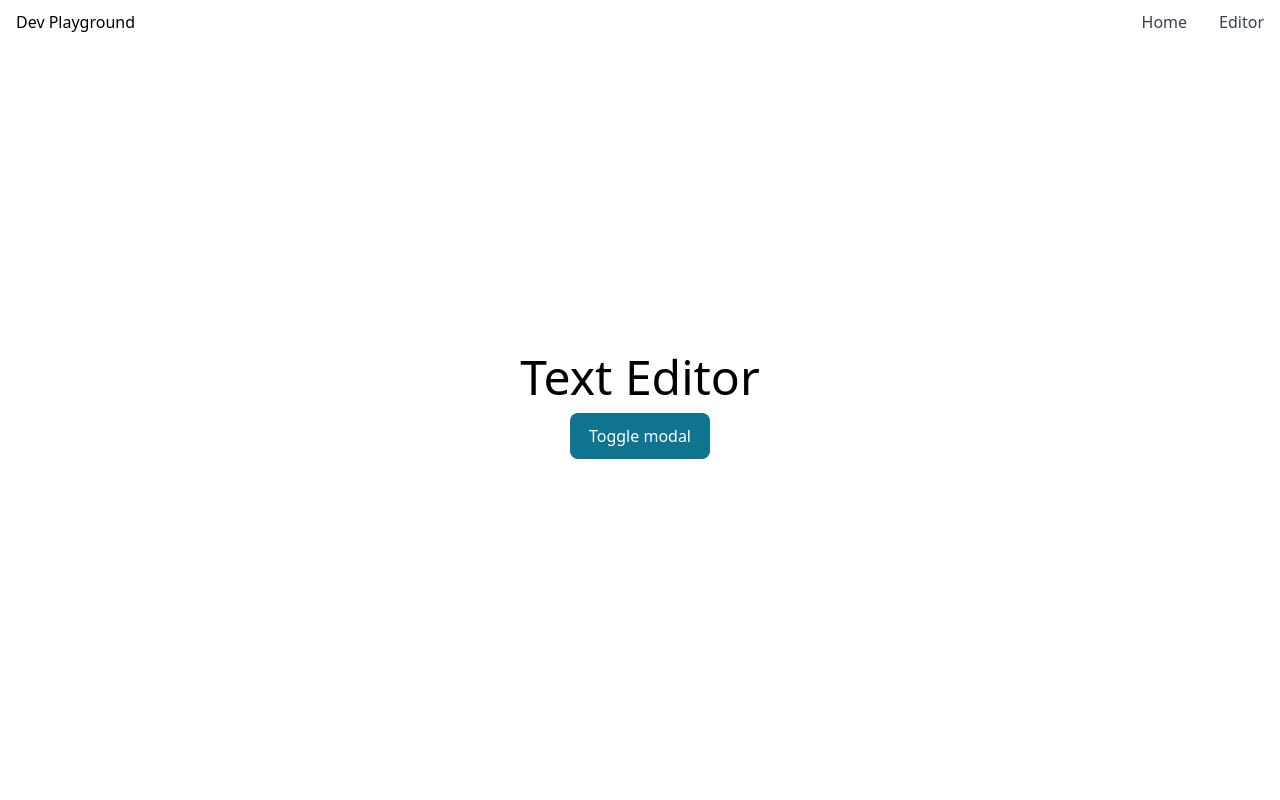
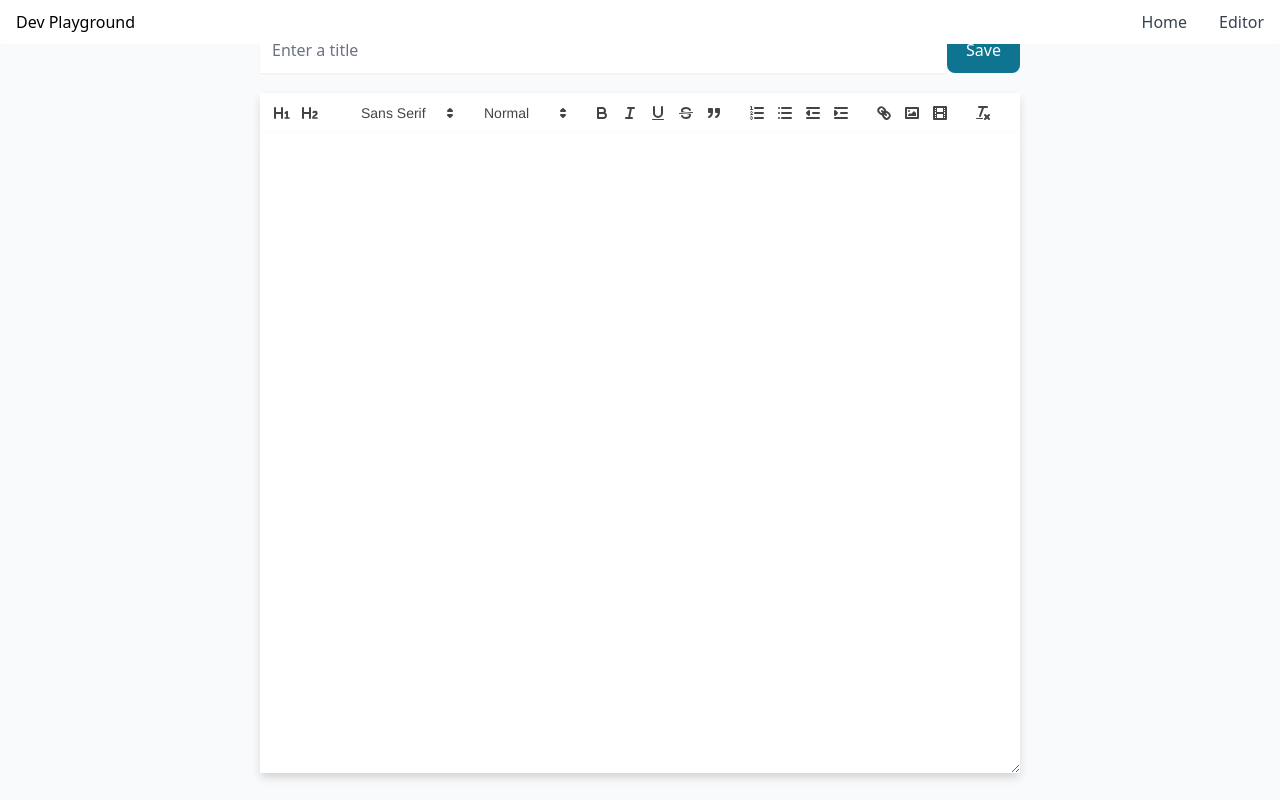
Before and after one commit to Masteesol/devplayground, a Next.js app: page /editor in a window 1280 px wide. Built offline with nearby package versions, Linux system fonts and the light colour scheme.

Commit message:
redid the editor without modal

```diff
--- a/components/PageLayout/index.js
+++ b/components/PageLayout/index.js
@@ -4,7 +4,7 @@ import Nav from "../Nav";
 
 const index = ({ children }) => {
   return (
-    <FlexColContainer className="w-full min-h-[100vh]">
+    <FlexColContainer className="w-full min-h-[100vh] bg-slate-50">
       <Nav />
       <FlexColContainer className="max-w-[1980px] w-full mx-auto px-3 xl:px-10">
         {children}
--- a/components/TextEditor/index.js
+++ b/components/TextEditor/index.js
@@ -3,7 +3,10 @@ import dynamic from "next/dynamic";
 import { useState } from "react";
 import "react-quill/dist/quill.snow.css";
 import styled from "styled-components";
-import { FlexColContainer } from "../styled-global-components";
+import {
+  FlexRowContainer,
+  FlexColContainer,
+} from "../styled-global-components";
 
 const QuillNoSSRWrapper = dynamic(import("react-quill"), {
   ssr: false,
@@ -32,12 +35,28 @@ const modules = {
 
 const StyledQuillContainer = styled.div`
   .ql-editor {
-    min-height: 200px;
-    resize: vertical;
+    box-shadow: 0px 5px 9px -1px #d0d0d0;
+    min-height: 80vh;
+    resize: both;
+  }
+
+  .ql-toolbar,
+  .ql-editor {
+    background-color: white;
+    box-shadow: 0px 5px 9px -1px #d0d0d0;
+  }
+  .ql-snow,
+  .ql-editor,
+  .ql-container {
+    border: none;
   }
   .ql-container {
-    max-height: 60vh;
+    max-height: 90vh;
     overflow-y: auto;
+    box-shadow: 0px 5px 9px -1px #d0d0d0;
+  }
+  #form-input {
+    box-shadow: 0px 5px 9px -1px #d0d0d0;
   }
 `;
 
@@ -79,15 +98,19 @@ export default function Home() {
   return (
     <form onSubmit={submitHandler}>
       <FlexColContainer className="gap-5">
-        <label htmlFor="title">Title</label>
+        <FlexRowContainer className="justify-between">
           <input
             type="text"
             value={title}
             name="title"
             placeholder="Enter a title"
+            className="border-none shadow-sm flex-1"
             onChange={handleTitleChange}
             required
           />
+          <Button className="max-w-sm">Save</Button>
+        </FlexRowContainer>
+
         <StyledQuillContainer>
           <QuillNoSSRWrapper
             modules={modules}
@@ -95,7 +118,7 @@ export default function Home() {
             theme="snow"
           />
         </StyledQuillContainer>
-        <Button>Save</Button>
+
         {/*<p>{content}</p>*/}
       </FlexColContainer>
     </form>
--- a/components/styled-global-components.js
+++ b/components/styled-global-components.js
@@ -46,6 +46,13 @@ export const FlexRowContainer = tw.div`
     flex-row
 `;
 
+export const FlexRowCentered = tw.div`
+    w-full
+    flex
+    items-center
+    justify-center
+`;
+
 export const FlexColCentered = tw.div`
     w-full
     flex
--- a/package.json
+++ b/package.json
@@ -9,6 +9,7 @@
     "lint": "next lint"
   },
   "dependencies": {
+    "babel-plugin-styled-components": "^2.0.7",
     "draft-js": "^0.11.7",
     "draftjs-to-html": "^0.9.1",
     "eslint": "8.36.0",
--- a/pages/editor/index.js
+++ b/pages/editor/index.js
@@ -22,10 +22,7 @@ export default function EditorPage() {
       </Head>
       <PageLayout>
         <FlexColCentered className="h-[100vh]">
-          <H1>Text Editor</H1>
-          <DynamicModal>
-            <TextEditor />
-          </DynamicModal>
+          <TextEditor />
         </FlexColCentered>
       </PageLayout>
     </>
```
Also changed, not shown: .babelrc (added), 1 other file (tests, documents, lock files or other folders). Lines whose indentation alone changed are shown as unchanged.
